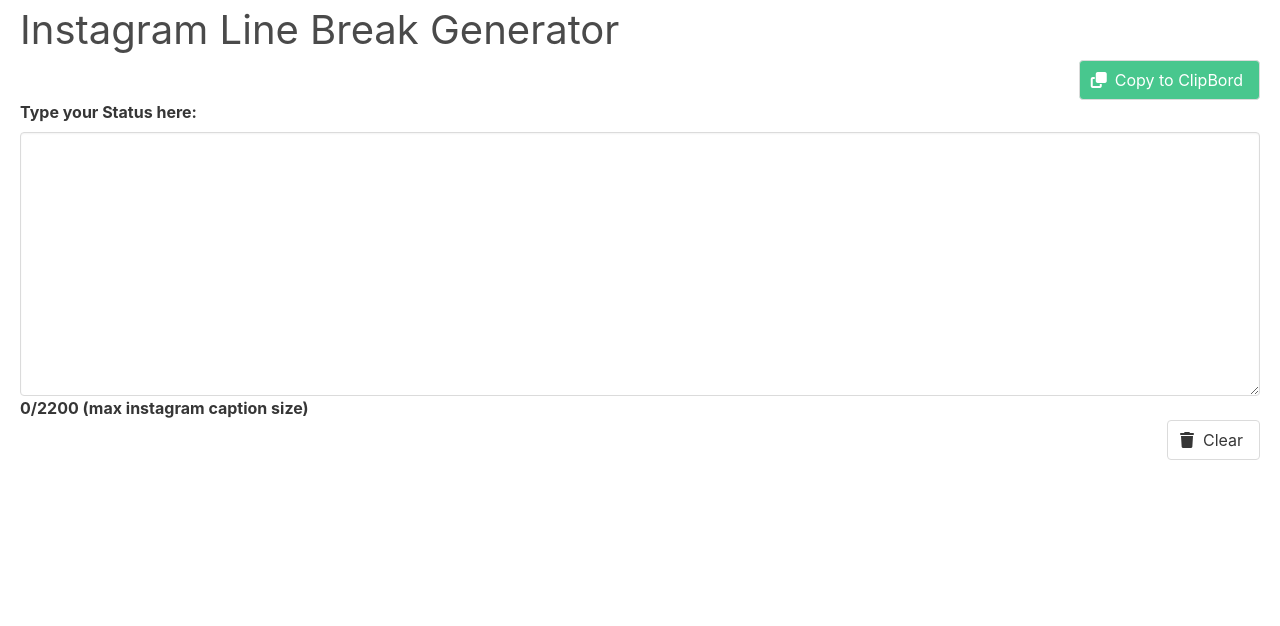
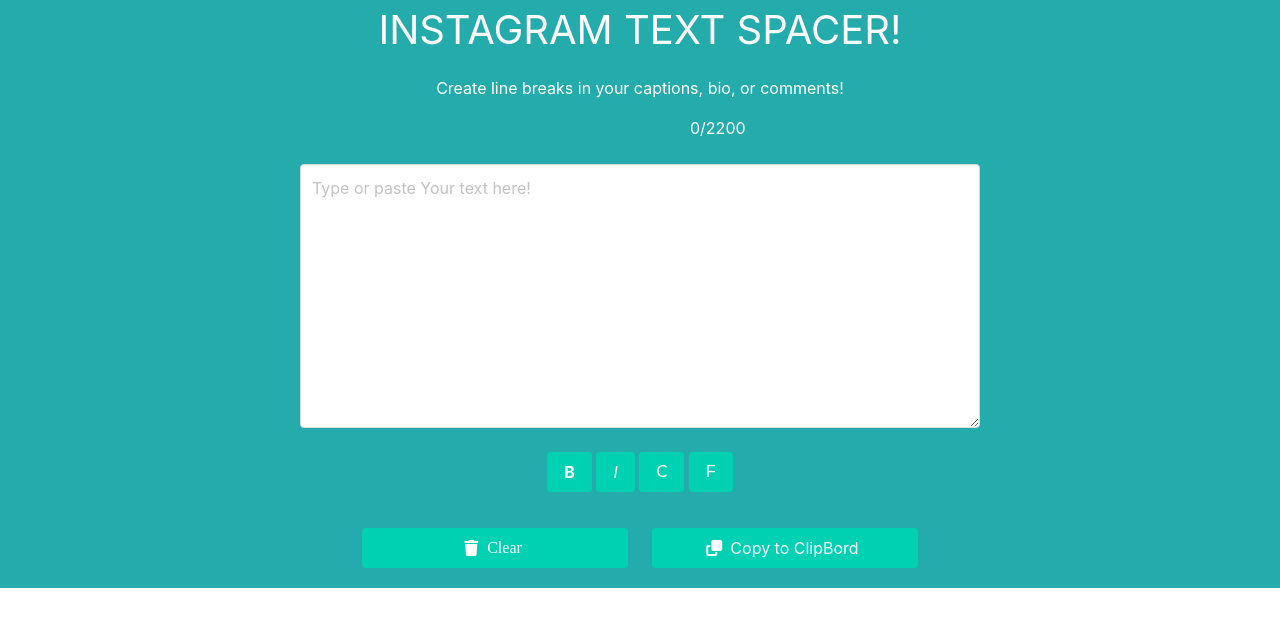
Before and after one commit to surajbca/InstagramLineBreakGenerator, a plain HTML site: page index.html in a window 1280 px wide. Drawn offline with nearby package versions, Linux system fonts and the light colour scheme.

Commit message:
Add instagram line breack generator

```diff
--- a/InstagramLineBreakGenerator/clear.js
+++ b/InstagramLineBreakGenerator/clear.js
@@ -2,4 +2,16 @@
   document.getElementById("copyValue").value = "";
 
   document.getElementById("stringLength").innerHTML = "0";
+
+  let bold = document.getElementById("copyValue");
+  bold.style.fontWeight = "";
+
+  let italic = document.getElementById("copyValue");
+  italic.style.fontStyle = "";
+
+  let cursive = document.getElementById("copyValue");
+  cursive.style.fontFamily = "";
+
+  let fantasy = document.getElementById("copyValue");
+  fantasy.style.fontFamily = "";
 }
--- /dev/null
+++ b/InstagramLineBreakGenerator/fontfamily.js
@@ -0,0 +1,19 @@
+function bold() {
+  let bold = document.getElementById("copyValue");
+  bold.style.fontWeight = "bold";
+}
+
+function italic() {
+  let italic = document.getElementById("copyValue");
+  italic.style.fontStyle = "italic";
+}
+
+function cursive() {
+  let cursive = document.getElementById("copyValue");
+  cursive.style.fontFamily = "cursive";
+}
+
+function fantasy() {
+  let fantasy = document.getElementById("copyValue");
+  fantasy.style.fontFamily = "fantasy";
+}
--- /dev/null
+++ b/InstagramLineBreakGenerator/index.css
@@ -0,0 +1,14 @@
+.inputdiv{
+    margin-left: 300px;
+    margin-right: 300px;
+}
+
+#buttonId{
+    margin-left: 350px;
+    margin-right: 350px;
+}
+#textLength{
+   margin-left: 690px;
+
+
+}
--- a/index.html
+++ b/index.html
@@ -9,39 +9,57 @@
     <link rel="stylesheet" href="https://cdn.jsdelivr.net/npm/bulma@0.9.4/css/bulma.min.css">
     <link rel="stylesheet" href="https://cdnjs.cloudflare.com/ajax/libs/font-awesome/6.3.0/css/all.min.css">
     <link rel="stylesheet" href="https://cdn.jsdelivr.net/npm/bulma@0.9.4/css/bulma.min.css">
+    <link rel="stylesheet" href="./InstagramLineBreakGenerator/index.css">
     <script src="./InstagramLineBreakGenerator/copy.js"></script>
     <script src="./InstagramLineBreakGenerator/clear.js"></script>
     <script src="./InstagramLineBreakGenerator/StringLength.js"></script>
+    <script src="./InstagramLineBreakGenerator/fontfamily.js"></script>
 </head>
 
 <body>
-    <div style="margin-left: 20px; margin-right: 20px;">
+    <div style="background-color: rgb(36, 172, 172);">
         <div>
-            <h1 class="is-size-2">Instagram Line Break Generator</h1>
-        </div>
-        <div class="has-text-right">
-            <button class="button has-background-success has-text-white" onclick=" copyValue()">
-                <span class="icon">
-                    <i class="fa fa-clone" aria-hidden="true"></i>
-                </span>
-                <span>Copy to ClipBord</span>
-            </button>
+            <h1 class="is-size-2 has-text-centered has-text-white">INSTAGRAM TEXT SPACER!</h1>
         </div>
         <div>
-            <strong class="">Type your Status here:</strong>
-            <textarea class="textarea mt-2" rows="10" maxlength="2200" id="copyValue" oninput="length()"></textarea>
-            <div><strong id="stringLength">0</strong><strong>/2200 (max instagram caption size)</strong></div>
+            <p class="has-text-centered has-text-white mt-4">Create line breaks in your captions, bio, or comments!</p>
         </div>
-        <div class="has-text-right">
-            <button class="button" onclick="ClearValue()">
-                <span class="icon">
-                    <i class="fa fa-trash" aria-hidden="true"></i>
-                </span>
-                <span>Clear</span>
-            </button>
-
+        <div class="has-text-centered has-text-white icon-text mt-4 mb-5" id="textLength">
+            <span id="stringLength">0</span>
+            <span>/2200 </span>
         </div>
-
+        <div class="inputdiv">
+            <!--<strong class="">Type your Status here:</strong>-->
+            <textarea class="textarea mt-2" placeholder="Type or paste Your text here!" rows="10" maxlength="2200"
+                id="copyValue" oninput="length()"></textarea>
+        </div>
+        <div class="has-text-centered mt-5">
+            <button class="button is-primary has-text-white" onclick="bold()" style="font-weight: bold;">B</button>
+            <button class="button is-primary  has-text-white is-italic" onclick="italic()">I</button>
+            <button class="button is-primary  has-text-white" onclick="cursive()"
+                style="font-family: cursive;">C</button>
+            <button class="button is-primary  has-text-white" onclick="fantasy()"
+                style="font-family: fantasy;">F</button>
+        </div>
+        <div class="buttons  has-text-centered columns mt-5" id="buttonId">
+            <div class="column">
+                <button class="button is-primary has-text-centered is-fullwidth has-text-white" onclick="ClearValue()"
+                    style="font-family: d;">
+                    <span class="icon">
+                        <i class="fa fa-trash" aria-hidden="true"></i>
+                    </span>
+                    <span>Clear</span>
+                </button>
+            </div>
+            <div class="column">
+                <button class="button is-primary has-text-white has-text-centered is-fullwidth" onclick=" copyValue()">
+                    <span class="icon">
+                        <i class="fa fa-clone" aria-hidden="true"></i>
+                    </span>
+                    <span>Copy to ClipBord</span>
+                </button>
+            </div>
+        </div>
     </div>
 </body>
 
```
